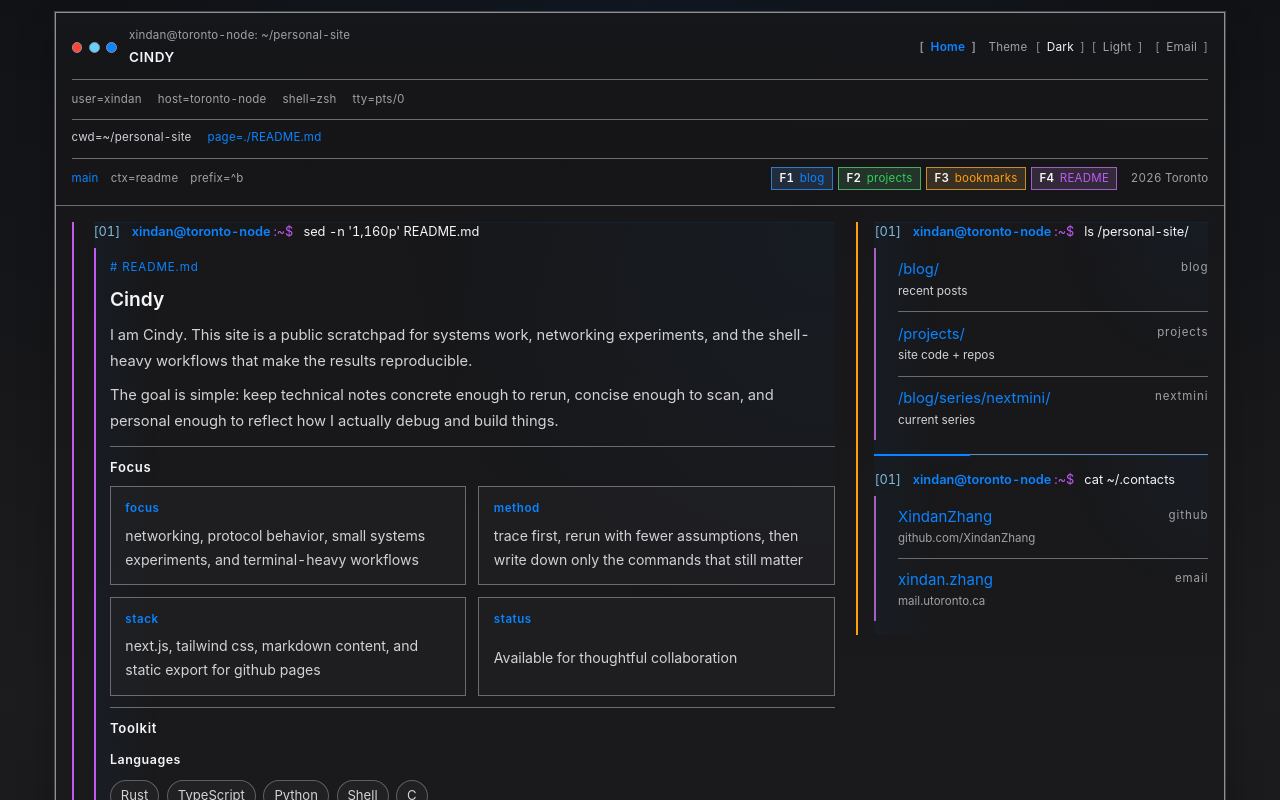
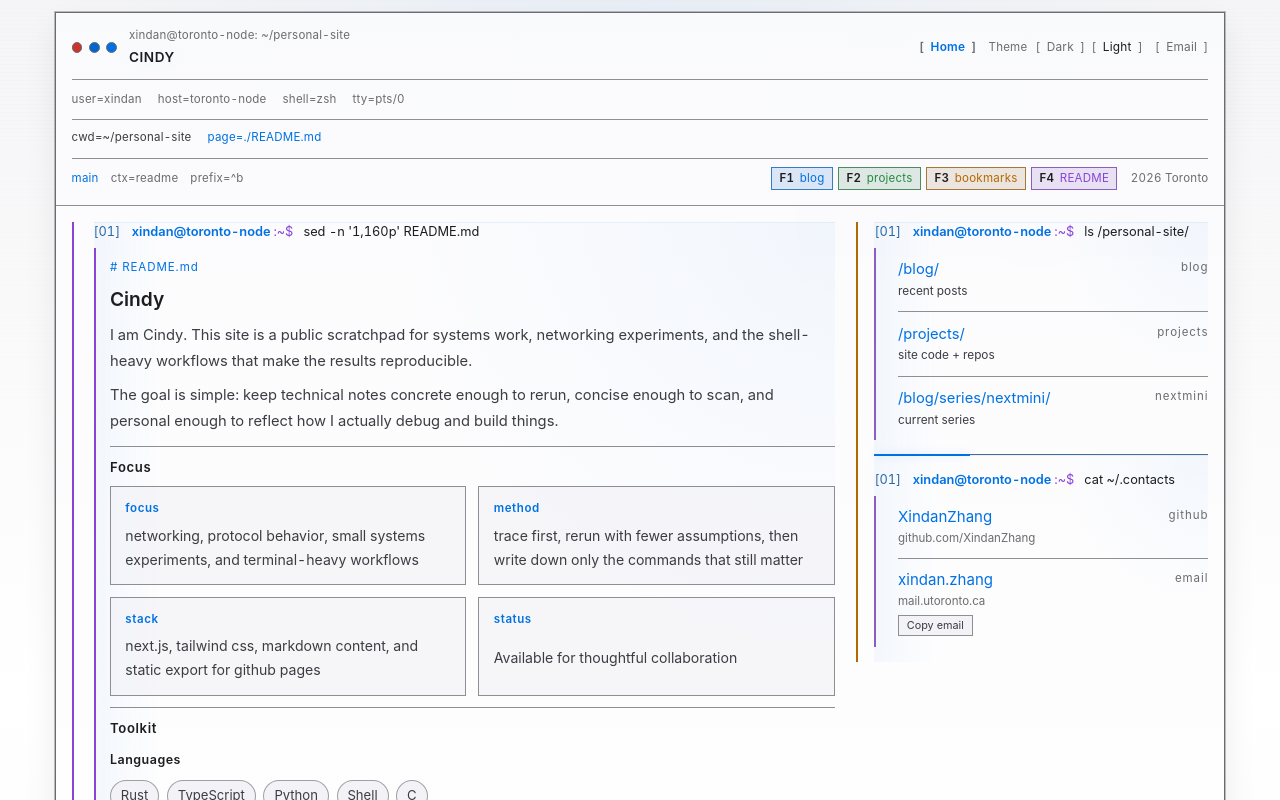
Before and after one commit to XindanZhang/personal-site, a Next.js app: page /personal-site/about in a window 1280 px wide. Shown: the top 800 px of the page. Built offline with nearby package versions, Linux system fonts and the light colour scheme.

Commit message:
fix: stabilize theme boot and add email copy

```diff
--- a/app/about/page.tsx
+++ b/app/about/page.tsx
@@ -1,4 +1,5 @@
 import Link from "next/link";
+import { CopyEmailButton } from "../../components/copy-email-button";
 import { PromptSection } from "../../components/prompt-section";
 import { SiteLayout } from "../../components/site-layout";
 import { site } from "../../lib/site";
@@ -29,6 +30,8 @@ const readmeFacts = [
 ] as const;
 
 export default function AboutPage() {
+  const emailAddress = site.email.replace(/^mailto:/, "");
+
   return (
     <SiteLayout active="about">
       <div className="manpage-layout">
@@ -122,6 +125,9 @@ export default function AboutPage() {
                     xindan.zhang
                   </a>
                   <span className="readme-link-meta">mail.utoronto.ca</span>
+                  <div className="readme-link-actions">
+                    <CopyEmailButton email={emailAddress} />
+                  </div>
                 </div>
               </li>
             </ul>
--- a/app/globals.css
+++ b/app/globals.css
@@ -1199,8 +1199,7 @@ body.mode-terminal::before {
     radial-gradient(circle at 18% 20%, var(--sheen-a) 0, transparent 26%),
     radial-gradient(circle at 82% 18%, var(--sheen-b) 0, transparent 24%);
   filter: blur(56px);
-  opacity: 0.82;
-  animation: terminal-ambient 24s ease-in-out infinite alternate;
+  opacity: 0.66;
 }
 
 body.mode-terminal::after {
@@ -1267,8 +1266,7 @@ body.mode-terminal ::selection {
     color-mix(in srgb, var(--sheen-b) 100%, transparent) 56%,
     transparent 100%
   );
-  opacity: 0.82;
-  animation: terminal-sheen 18s linear infinite;
+  opacity: 0.56;
 }
 
 .shell-window > * {
@@ -2692,6 +2690,13 @@ body.mode-terminal ::selection {
   grid-row: 1;
 }
 
+.readme-link-actions {
+  display: flex;
+  align-items: center;
+  gap: 0.45rem;
+  padding-top: 0.18rem;
+}
+
 .readme-link-target {
   display: inline-flex;
   width: fit-content;
@@ -2706,6 +2711,35 @@ body.mode-terminal ::selection {
   color: var(--muted);
   font-size: 0.72rem;
   line-height: 1.45;
+}
+
+.copy-inline-button {
+  display: inline-flex;
+  align-items: center;
+  justify-content: center;
+  min-height: auto;
+  padding: 0.18rem 0.48rem;
+  border: 1px solid var(--line);
+  background: var(--panel-soft);
+  color: var(--muted-strong);
+  font-size: 0.68rem;
+  line-height: 1.2;
+  white-space: nowrap;
+  transition:
+    border-color 0.18s ease,
+    color 0.18s ease,
+    background-color 0.18s ease;
+}
+
+.copy-inline-button:hover,
+.copy-inline-button:focus-visible {
+  border-color: var(--accent);
+  color: var(--page-ink);
+}
+
+.copy-inline-button.is-copied {
+  border-color: color-mix(in srgb, var(--block-identity) 60%, var(--line) 40%);
+  color: var(--block-identity);
 }
 
 .friend-entry {
--- a/app/layout.tsx
+++ b/app/layout.tsx
@@ -1,5 +1,6 @@
 import type { Metadata, Viewport } from "next";
 import { IBM_Plex_Mono } from "next/font/google";
+import Script from "next/script";
 import type { ReactNode } from "react";
 import { site } from "../lib/site";
 import "./globals.css";
@@ -49,8 +50,12 @@ export default function RootLayout({
 }>) {
   return (
     <html lang="en" suppressHydrationWarning>
+      <head>
+        <Script id="theme-script" strategy="beforeInteractive">
+          {themeScript}
+        </Script>
+      </head>
       <body className={`${ibmPlexMono.variable} site-body mode-terminal antialiased`}>
-        <script dangerouslySetInnerHTML={{ __html: themeScript }} />
         {children}
       </body>
     </html>
--- /dev/null
+++ b/components/copy-email-button.tsx
@@ -0,0 +1,57 @@
+"use client";
+
+import { useEffect, useState } from "react";
+
+interface CopyEmailButtonProps {
+  email: string;
+}
+
+async function copyText(text: string) {
+  if (navigator.clipboard?.writeText) {
+    await navigator.clipboard.writeText(text);
+    return;
+  }
+
+  const input = document.createElement("textarea");
+  input.value = text;
+  input.setAttribute("readonly", "");
+  input.style.position = "absolute";
+  input.style.left = "-9999px";
+  document.body.appendChild(input);
+  input.select();
+  document.execCommand("copy");
+  document.body.removeChild(input);
+}
+
+export function CopyEmailButton({ email }: CopyEmailButtonProps) {
+  const [copied, setCopied] = useState(false);
+
+  useEffect(() => {
+    if (!copied) {
+      return;
+    }
+
+    const timer = window.setTimeout(() => setCopied(false), 1400);
+    return () => window.clearTimeout(timer);
+  }, [copied]);
+
+  async function handleCopy() {
+    try {
+      await copyText(email);
+      setCopied(true);
+    } catch {
+      setCopied(false);
+    }
+  }
+
+  return (
+    <button
+      aria-label="Copy email address"
+      className={`copy-inline-button ${copied ? "is-copied" : ""}`}
+      onClick={handleCopy}
+      type="button"
+    >
+      {copied ? "Copied" : "Copy email"}
+    </button>
+  );
+}
--- a/components/theme-toggle.tsx
+++ b/components/theme-toggle.tsx
@@ -10,7 +10,7 @@ function applyTheme(theme: Theme) {
 }
 
 export function ThemeToggle() {
-  const [theme, setTheme] = useState<Theme>("dark");
+  const [theme, setTheme] = useState<Theme | null>(null);
 
   useEffect(() => {
     const current = document.documentElement.dataset.theme;
```
Also changed, not shown: 441 other files (tests, documents, lock files or other folders).
